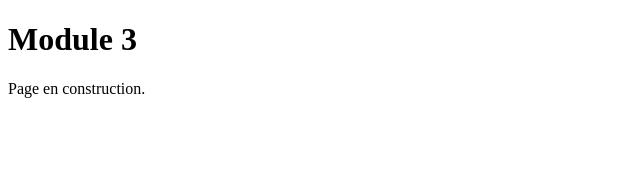
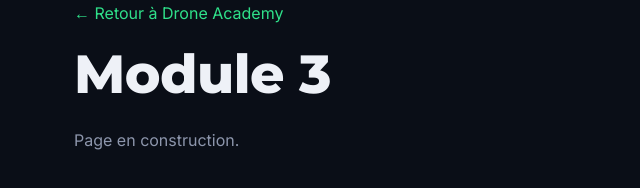
Before and after one commit to medykrena/xonaera, a plain HTML site: page fr/academy/module-3.html in a window 1280 px wide. Shown: the whole page, without its empty margins (0-640 px from the left). Drawn offline with Linux system fonts and the light colour scheme.

Commit message:
Ajouter la feuille de style et un lien de retour, page auparavant sans CSS du tout

```diff
--- a/fr/academy/module-3.html
+++ b/fr/academy/module-3.html
@@ -4,9 +4,14 @@
   <meta charset="UTF-8">
   <meta name="viewport" content="width=device-width, initial-scale=1.0">
   <title>Module 3 — Drone Academy</title>
+  <link rel="icon" href="/assets/icons/favicon.ico">
+  <link rel="stylesheet" href="/css/main.css">
 </head>
 <body>
-  <h1>Module 3</h1>
-  <p>Page en construction.</p>
+  <main>
+    <p><a href="/fr/academy/">← Retour à Drone Academy</a></p>
+    <h1>Module 3</h1>
+    <p>Page en construction.</p>
+  </main>
 </body>
 </html>
```
